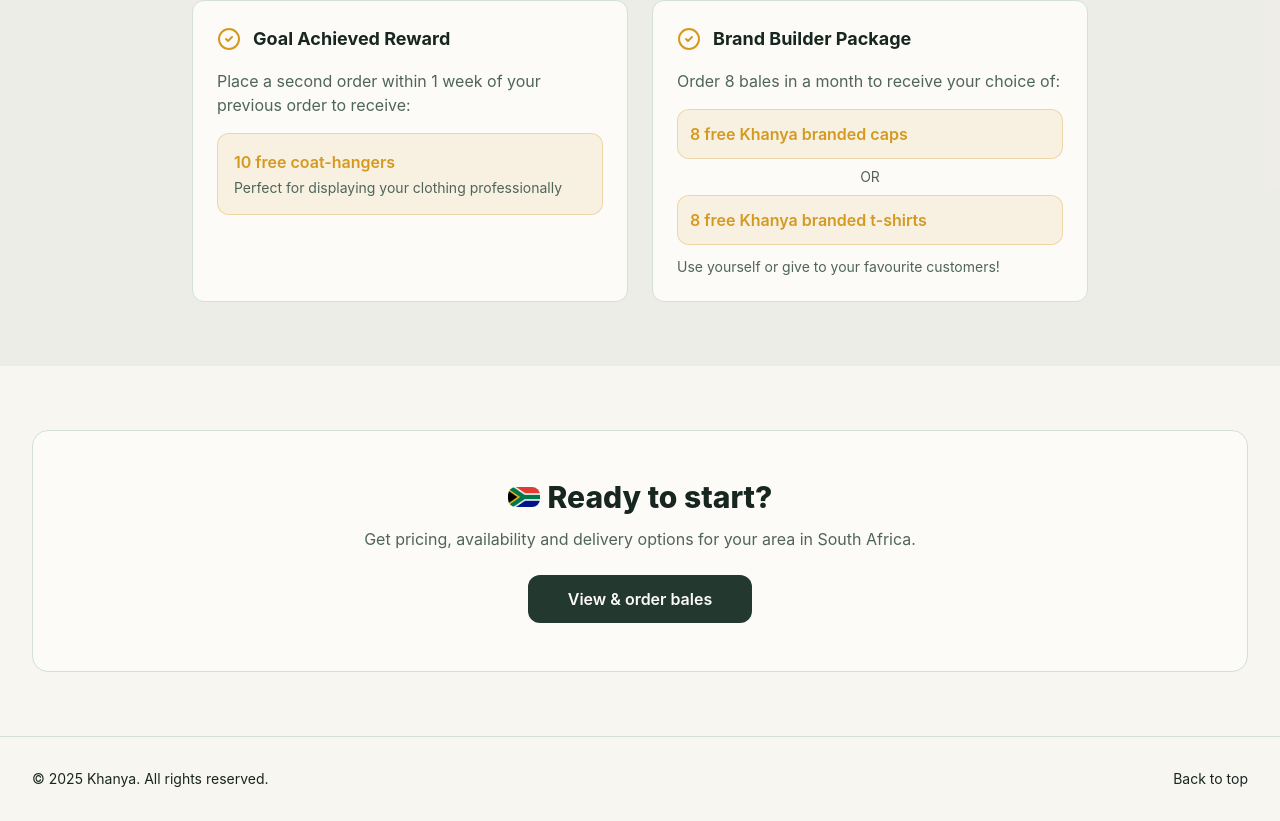
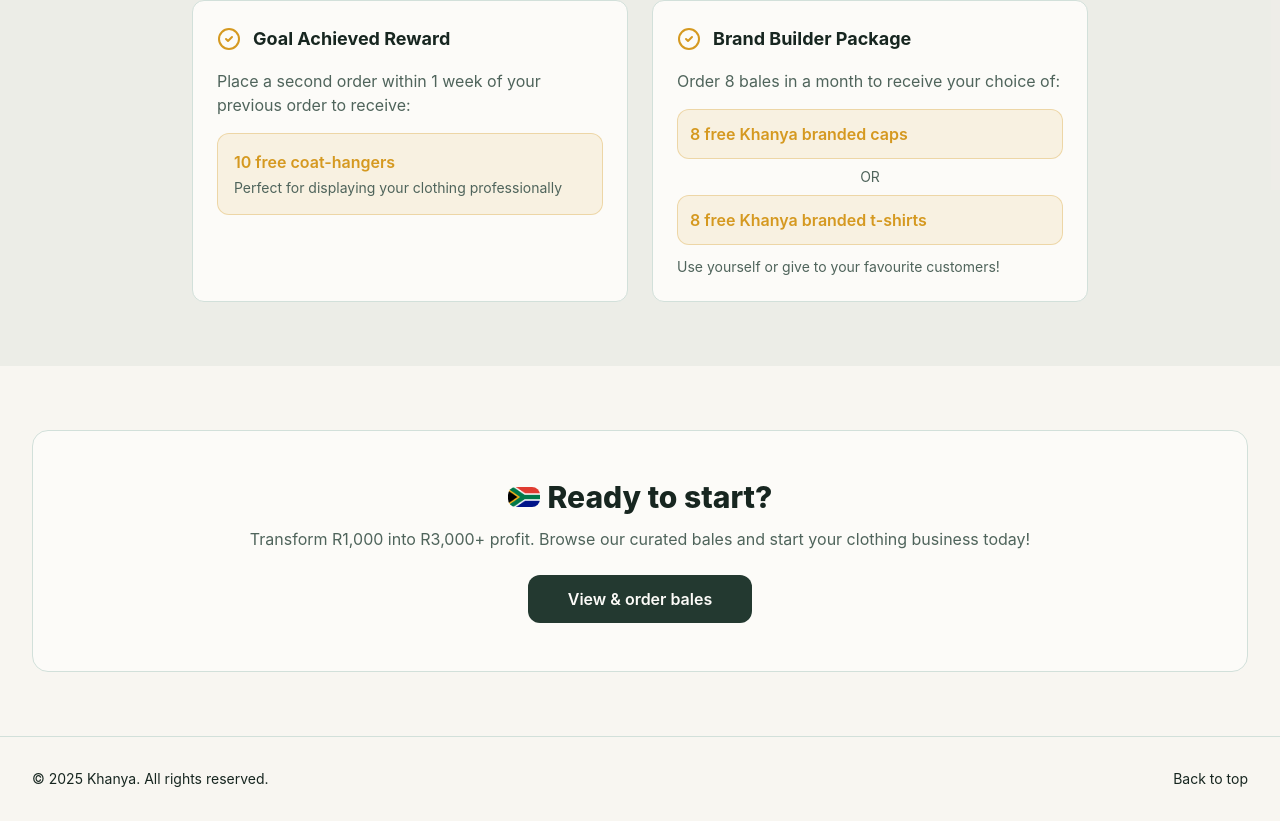
Before and after one commit to itzzitzz/khanya-clothing, a React (Vite) app: page / in a window 1280 px wide. Shown: the part 2605-3426 px from the top of the page. Built offline with nearby package versions, Linux system fonts and the light colour scheme.

Commit message:
Update home page call to action

```diff
--- a/src/pages/Index.tsx
+++ b/src/pages/Index.tsx
@@ -262,7 +262,7 @@ const Index = () => {
               <img src={saFlag} alt="South Africa flag" className="w-8 h-5 object-cover rounded-sm" />
               <h2 className="text-3xl font-extrabold">Ready to start?</h2>
             </div>
-            <p className="text-muted-foreground mb-6">Get pricing, availability and delivery options for your area in South Africa.</p>
+            <p className="text-muted-foreground mb-6">Transform R1,000 into R3,000+ profit. Browse our curated bales and start your clothing business today!</p>
             <div className="flex justify-center">
               <Button variant="hero" size="xl" asChild>
                 <a href="/view-order-bales">View & order bales</a>
```
